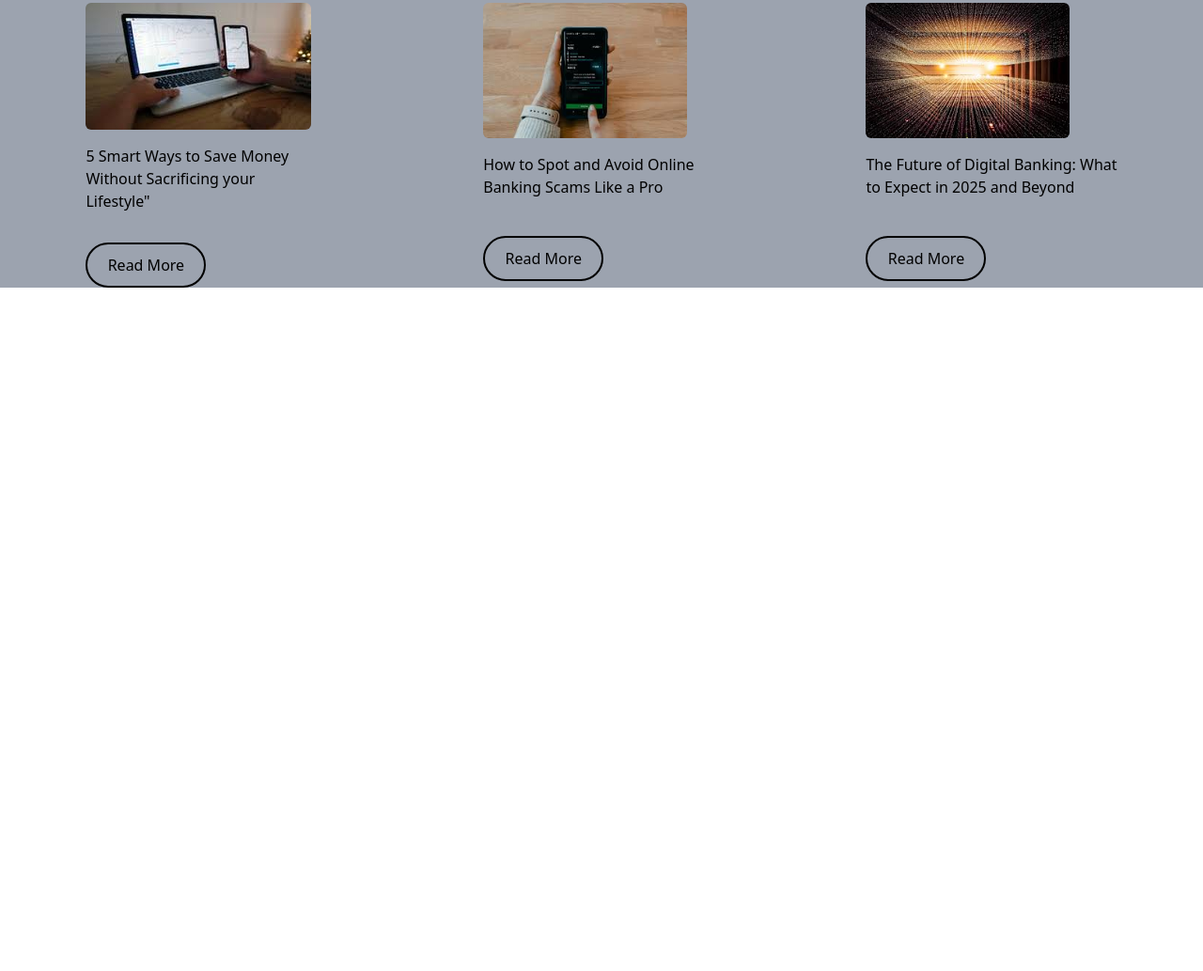
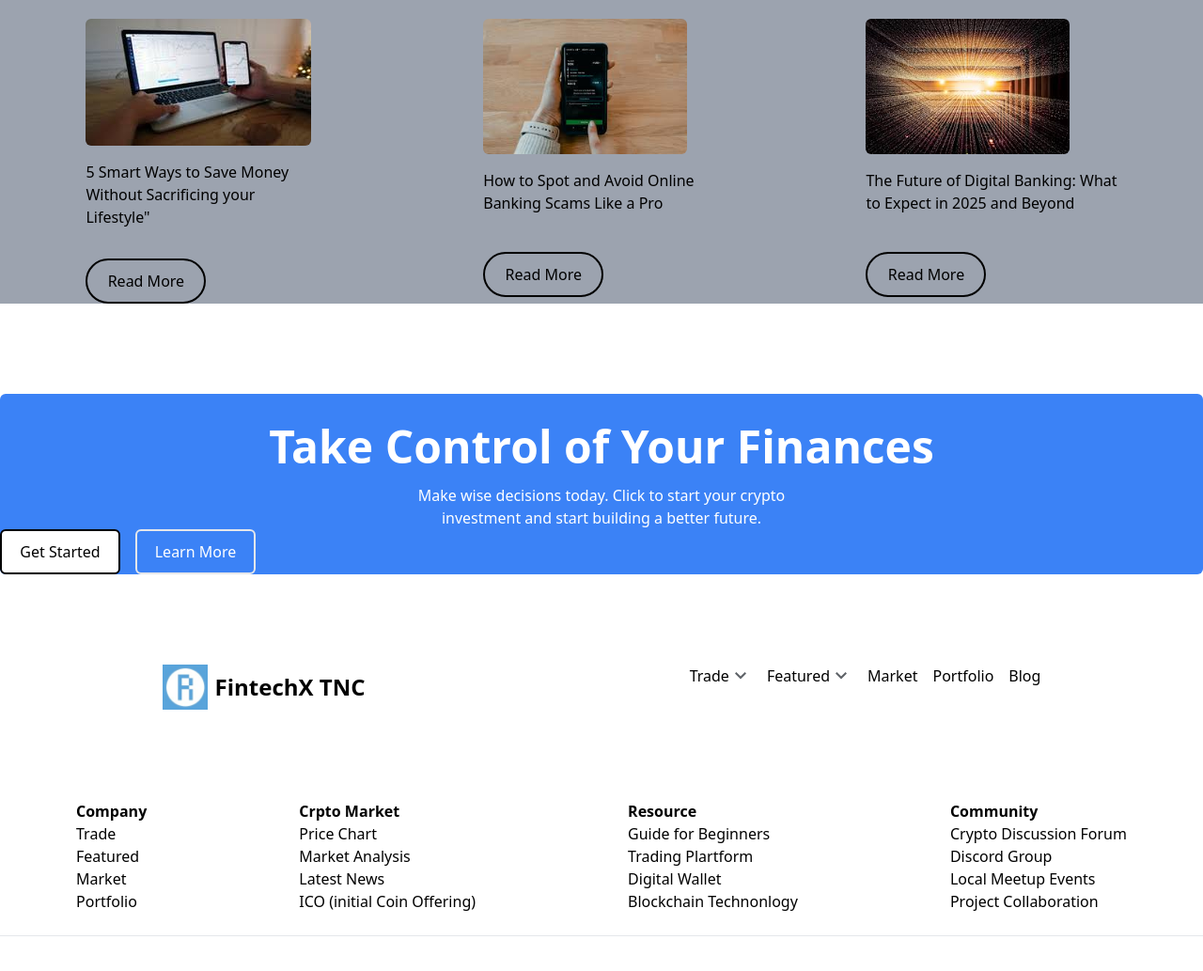
Before and after one commit to Promise278/FinTech, a website: page index.html in a window 1280 px wide. Shown: the part 2919-3952 px from the top of the page at 94% size. Before the commit the page ends 3225 px from the top, so only its background shows below. Drawn offline with nearby package versions, Linux system fonts and the light colour scheme.

Commit message:
added images and footer

```diff
--- a/index.html
+++ b/index.html
@@ -150,23 +150,26 @@
             </table>
         </div>
     </div>
-    <div class="bg-slate-500 mt-12 pl-12 pt-6">
+    <div class="bg-slate-500 mt-12 pl-12 pt-6 mb-12">
         <div>
             <h2 class="font-bold text-3xl">Reasons to Choose <br> Fintecx from Us</h2>
             <p class="mt-4">Choose our bank fot its seamless mobile banking experienc, secure savings acounts, and the <br>convienence of instant transactions. it's the perfect solution for managing my finanaces with <br>ease. I trust yur bank to keep my money safe and accessible anytime, anywhere.</p>
         </div>
-        <div class="flex justify-around mt-12 md:flex-row flex-col">
-            <div class="rounded-md bg-white h-28">
-                <h2>Mobile Banking</h2>
+        <div class="flex justify-around mt-12">
+            <div class="rounded-md bg-white h-30 mb-10">
+                <img src="/img/banking.png" class="w-12" alt="">
+                <h2 class="font-bold">Mobile Banking</h2>
                 <p>"Mobile banking offers easy access to savings <br> and instant transactions, giving you control over <br> your finanaces anytime, anywhere."</p>
             </div>
-            <div class="rounded-md bg-white h-28">
-                <h2>Mobile Banking</h2>
-                <p>"Mobile banking offers easy access to savings <br> and instant transactions, giving you control over <br> your finanaces anytime, anywhere."</p>
+            <div class="rounded-md bg-white h-30 mb-10">
+                <img src="/img/secure.png" class="w-12" alt="">
+                <h2 class="font-bold">Saving Account</h2>
+                <p>saving accounts provide a secure place to <br> grow your money, easy access and earnings <br> interest over time.</p>
             </div>
-            <div class="rounded-md bg-white h-28 mb-10">
-                <h2>Mobile Banking</h2>
-                <p>"Mobile banking offers easy access to savings <br> and instant transactions, giving you control over <br> your finanaces anytime, anywhere."</p>
+            <div class="rounded-md bg-white h-30 mb-10">
+                <img src="/img/dollars.png" class="w-12" alt="">
+                <h2 class="font-bold">Instant transactions</h2>
+                <p>"instant transactions allow for quick and secure <br> money transfers, making payments faster and <br> more effiencient."</p>
             </div>
         </div>
     </div>
@@ -214,6 +217,83 @@
             </div>
         </div>
     </div>
-
+    <div class="mt-56">
+        <div class="bg-blue-500 rounded-md">
+            <h2 class="pt-8 font-bold text-white text-center text-5xl mt-24">Take Control of Your Finances</h2>
+            <p class="pt-4 text-center text-white">Make wise decisions today. Click to start your crypto <br> investment and start building a better future.</p>
+            <div class="flex justify-center items-center gap-4">
+                <button class="bg-white text-black w-32 h-12 rounded-md border-2 border-black">Get Started</button>
+                <button class="bg-blue-500 text-white hover:bg-black w-32 h-12 rounded-md border-2 pl-4">Learn More</button>
+            </div>
+        </div>
+    </div>
+    <footer>
+        <div class="flex justify-around mt-24">
+            <div class="flex">
+                <img src="/img/logo.jpeg" class="md:w-12 md:h-12 w-8 h-8" alt="Logo">
+                <h2 class="font-bold text-2xl pl-2 pt-2">FintechX TNC</h2>
+            </div>
+            <ul class="flex justify-around gap-4">
+                <li><a class="flex hover:text-green-500" href="#">Trade<svg xmlns="http://www.w3.org/2000/svg" height="24px" viewBox="0 -960 960 960" width="24px" fill="#5f6368"><path d="M480-345 240-585l56-56 184 183 184-183 56 56-240 240Z"/></svg></a></li>
+                <li><a class="flex hover:text-blue-500" href="#">Featured<svg xmlns="http://www.w3.org/2000/svg" height="24px" viewBox="0 -960 960 960" width="24px" fill="#5f6368"><path d="M480-345 240-585l56-56 184 183 184-183 56 56-240 240Z"/></svg></a></li>
+                <li><a class="hover:text-yellow-500" href="#">Market</a></li>
+                <li><a class="hover:text-pink-500" href="#">Portfolio</a></li>
+                <li><a class="hover:text-purple-500" href="#">Blog</a></li>
+            </ul>
+        </div>
+        <div class="flex justify-around mt-24">
+            <div>
+                <h2 class="font-bold">Company</h2>
+                <ul>
+                    <li><a href="#">Trade</a></li>
+                    <li><a href="#">Featured</a></li>
+                    <li><a href="#">Market</a></li>
+                    <li><a href="#">Portfolio</a></li>
+                </ul>
+            </div>
+            <div>
+                <h2 class="font-bold">Crpto Market</h2>
+                <ul>
+                    <li><a href="#">Price Chart</a></li>
+                    <li><a href="#">Market Analysis</a></li>
+                    <li><a href="#">Latest News</a></li>
+                    <li><a href="#">ICO (initial Coin Offering)</a></li>
+                </ul>
+            </div>
+            <div>
+                <h2 class="font-bold">Resource</h2>
+                <ul>
+                    <li><a href="#">Guide for Beginners</a></li>
+                    <li><a href="#">Trading Plartform</a></li>
+                    <li><a href="#">Digital Wallet</a></li>
+                    <li><a href="#">Blockchain Technonlogy</a></li>
+                </ul>
+            </div>
+            <div>
+                <h2 class="font-bold">Community</h2>
+                <ul>
+                    <li><a href="#">Crypto Discussion Forum</a></li>
+                    <li><a href="#">Discord Group</a></li>
+                    <li><a href="#">Local Meetup Events</a></li>
+                    <li><a href="#">Project Collaboration</a></li>
+                </ul>
+            </div>
+        </div>
+        <br>
+        <hr>
+        <div class="mt-12 flex justify-around">
+            <div>
+                <h3>&copy; Copyright 2025FintechX</h3>
+            </div>
+            <div class="flex gap-4">
+                <div>
+                    <p>Terms & Conditions</p>
+                </div>
+                <div>
+                    <p>Privacy Policy</p>
+                </div>
+            </div>
+        </div>
+    </footer>
 </body>
 </html>
```
Also changed, not shown: img/banking.png (added), img/dollars.png (added), img/secure.png (added).
